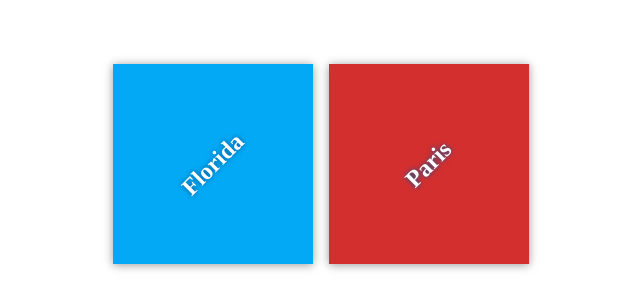
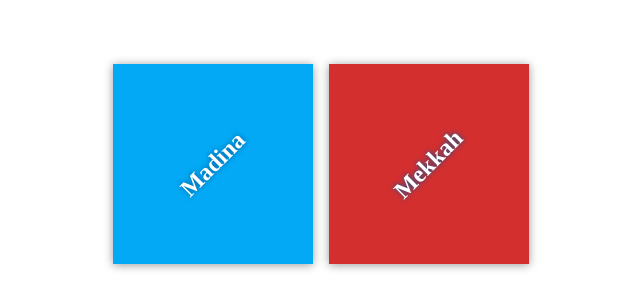
Before and after one commit to liaminov/my-travel-plans, a plain HTML site: page index.html in a window 1280 px wide. Shown: the part 236-544 px from the top of the page, 319-959 px from the left. Drawn offline with Linux system fonts and the light colour scheme.

Commit message:
rename countries to Makkah and Madina

```diff
--- a/index.html
+++ b/index.html
@@ -11,11 +11,11 @@
     <div class="container">
         <div class="destination-container">
             <div class="destination" id="florida">
-                <h2>Florida</h2>
+                <h2>Madina</h2>
             </div>
 
             <div class="destination" id="paris">
-                <h2>Paris</h2>
+                <h2>Mekkah</h2>
             </div>
         </div>
     </div>
```
